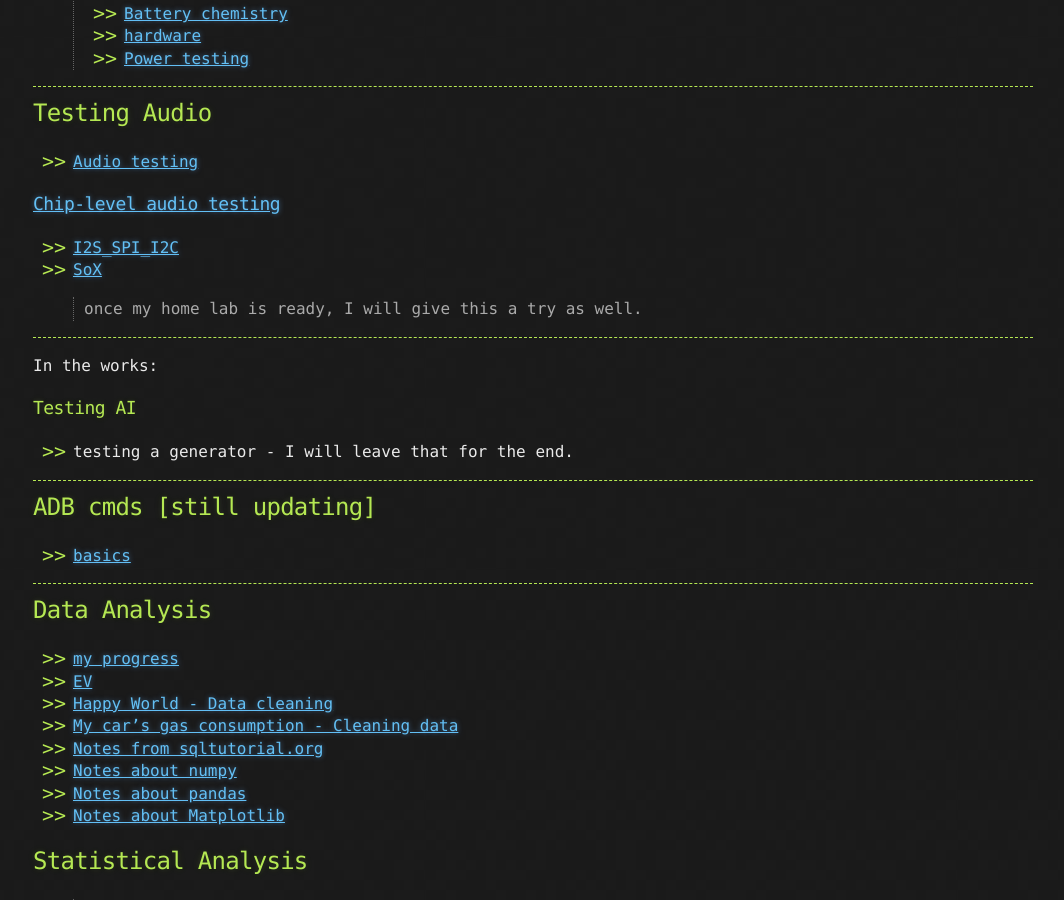
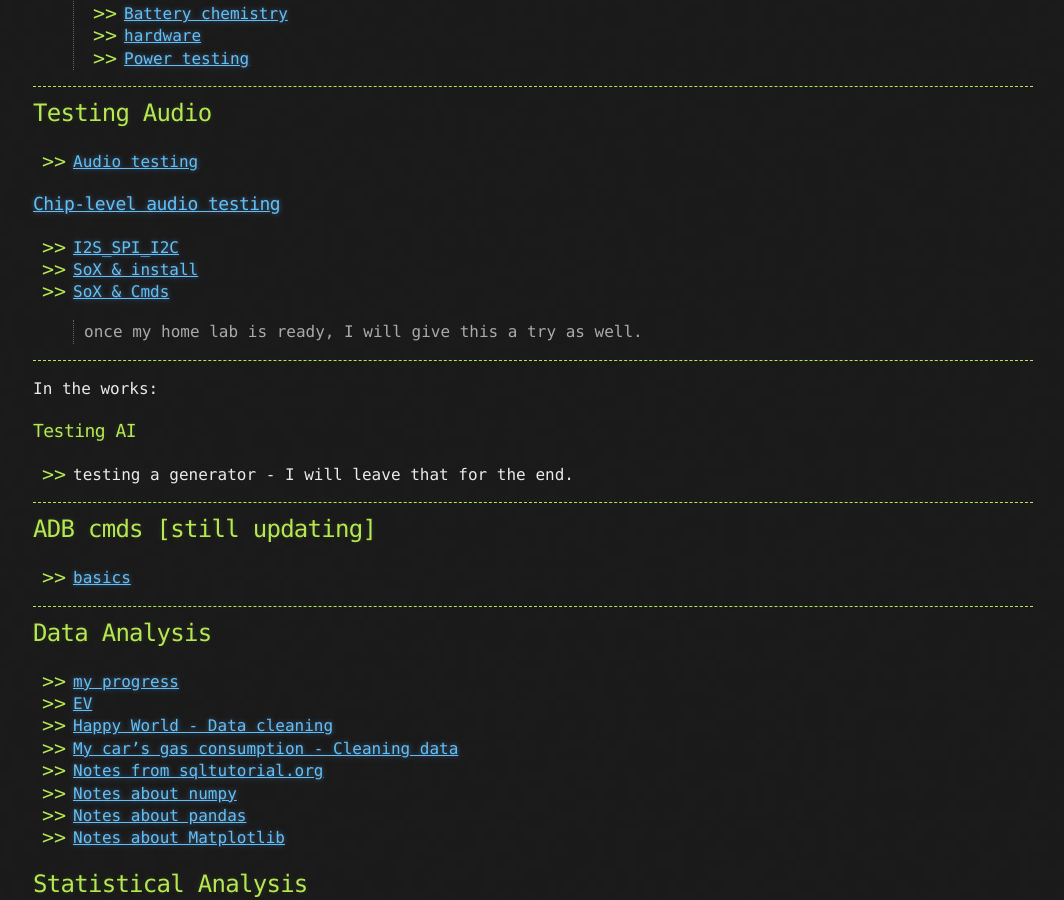
Before and after one commit to sciustechnologia/sciustechnologia.github.io, a Jekyll site: the page built from index.md, in a window 1280 px wide and 900 px high, scrolled down 2091 px. Shown: the whole window, without its empty margins (107-1171 px from the left). Built offline with Jekyll 4.4.1, drawn with Linux system fonts in a browser that asks for light colours.

Commit message:
Update index.md

```diff
--- a/index.md
+++ b/index.md
@@ -91,7 +91,8 @@ description: QA testing and technical writing
 
 ### [Chip-level audio testing](./audio/chip-level_audio_testing.html)
 - [I2S_SPI_I2C](./audio/buses_I2S_SPI_I2C.html)
-- [SoX](./audio/audio_SoX_cmds.html)
+- [SoX & install](./audio/audio_sox.html)
+- [SoX & Cmds](./audio/audio_SoX_cmds.html)
 
 >  once my home lab is ready, I will give this a try as well.
 
```
